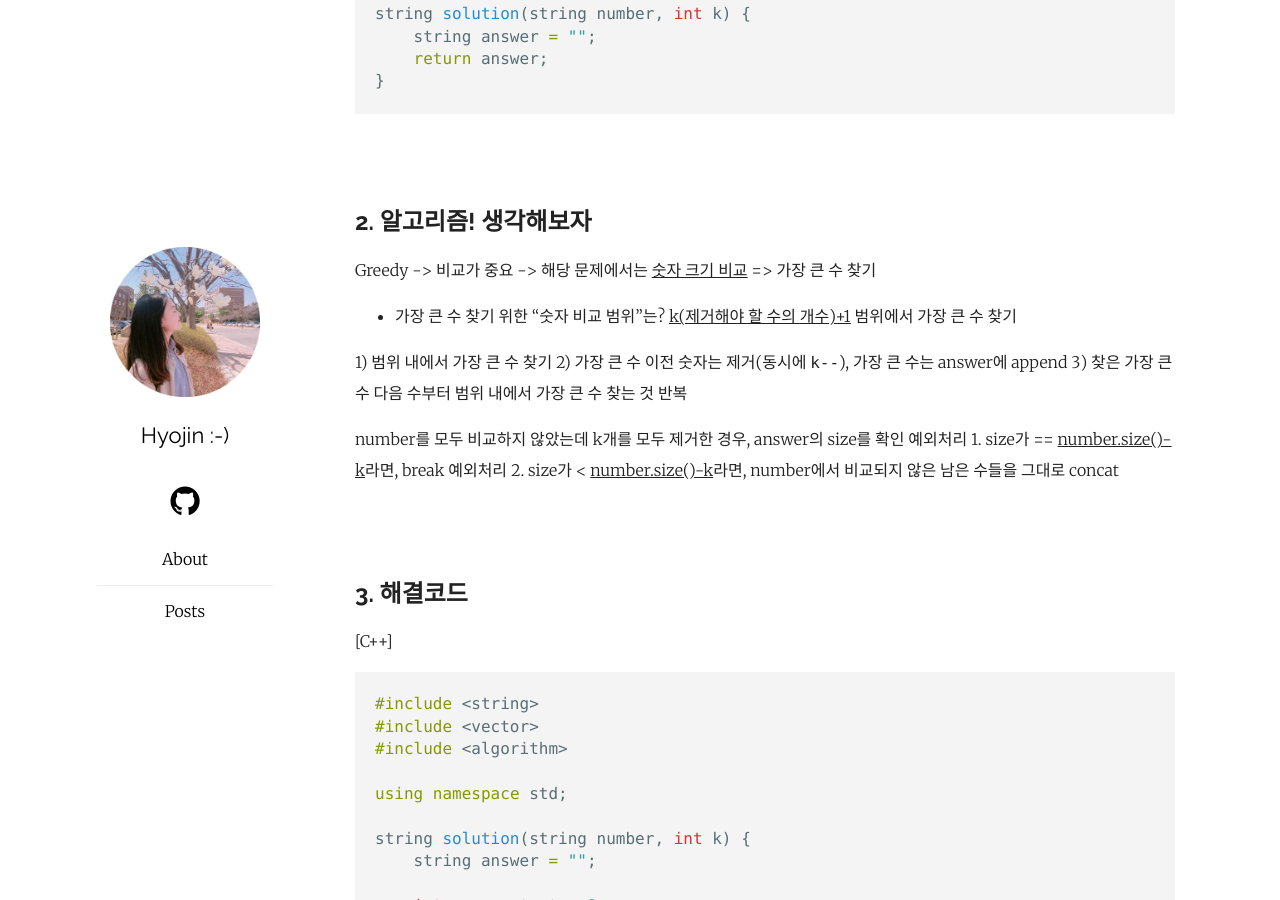
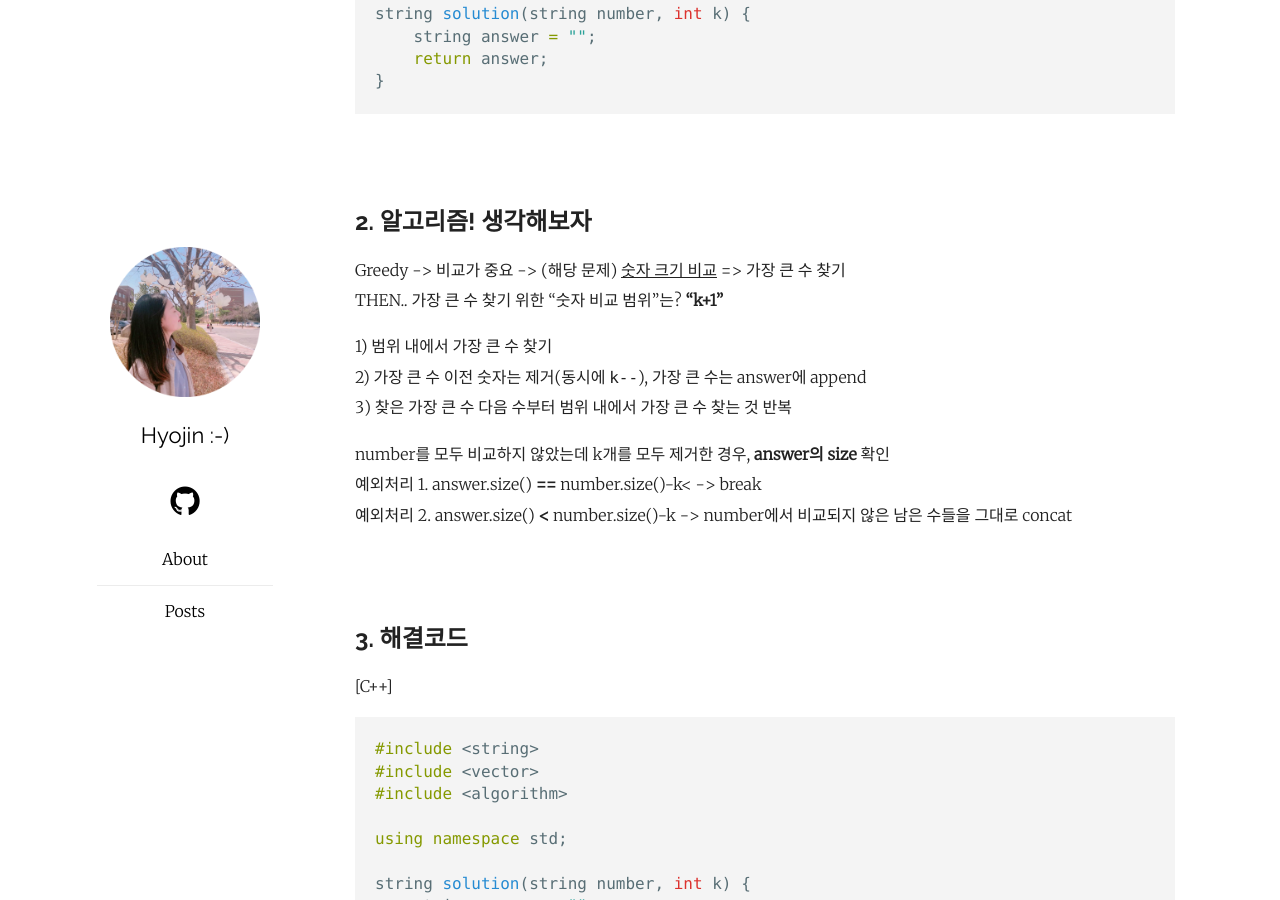
Before and after one commit to hyojin52/hyojin52.github.io, a Jekyll site: the page built from _posts/Programmers_HSK/2020-03-26-Programmers_Greedy_lv02_making_largest_number.md, in a window 1280 px wide and 900 px high, scrolled down 854 px. Built offline with Jekyll 4.4.1, drawn with Linux system fonts in a browser that asks for light colours; comment, search, counter and statistics services are not loaded.

Commit message:
edit posting

````diff
--- a/_posts/Programmers_HSK/2020-03-26-Programmers_Greedy_lv02_making_largest_number.md
+++ b/_posts/Programmers_HSK/2020-03-26-Programmers_Greedy_lv02_making_largest_number.md
@@ -36,16 +36,16 @@ string solution(string number, int k) {
 <br/><br/>
 
 ## 2. 알고리즘! 생각해보자
-Greedy -> 비교가 중요 -> 해당 문제에서는 <u>숫자 크기 비교</u> => 가장 큰 수 찾기
-  - 가장 큰 수 찾기 위한 "숫자 비교 범위"는? <u>k(제거해야 할 수의 개수)+1</u> 범위에서 가장 큰 수 찾기
+Greedy -> 비교가 중요 -> (해당 문제) <u>숫자 크기 비교</u> => 가장 큰 수 찾기<br/>
+THEN.. 가장 큰 수 찾기 위한 "숫자 비교 범위"는? **"k+1"** <br/>
 
-1) 범위 내에서 가장 큰 수 찾기
-2) 가장 큰 수 이전 숫자는 제거(동시에 ```k--```), 가장 큰 수는 answer에 append
-3) 찾은 가장 큰 수 다음 수부터 범위 내에서 가장 큰 수 찾는 것 반복
+1) 범위 내에서 가장 큰 수 찾기<br/>
+2) 가장 큰 수 이전 숫자는 제거(동시에 ```k--```), 가장 큰 수는 answer에 append<br/>
+3) 찾은 가장 큰 수 다음 수부터 범위 내에서 가장 큰 수 찾는 것 반복<br/>
 
-number를 모두 비교하지 않았는데 k개를 모두 제거한 경우, answer의 size를 확인
-예외처리 1. size가 == <u>number.size()-k</u>라면, break
-예외처리 2. size가 < <u>number.size()-k</u>라면, number에서 비교되지 않은 남은 수들을 그대로 concat
+number를 모두 비교하지 않았는데 k개를 모두 제거한 경우, **answer의 size** 확인<br/>
+예외처리 1. answer.size() **==** number.size()-k< -> break<br/>
+예외처리 2. answer.size() **<** number.size()-k -> number에서 비교되지 않은 남은 수들을 그대로 concat
 
 <br/><br/>
 
````
Also changed, not shown: _posts/Programmers_HSK/2020-03-28-Programmers_Greedy_lv02_boat.md (+2 -1 lines).
